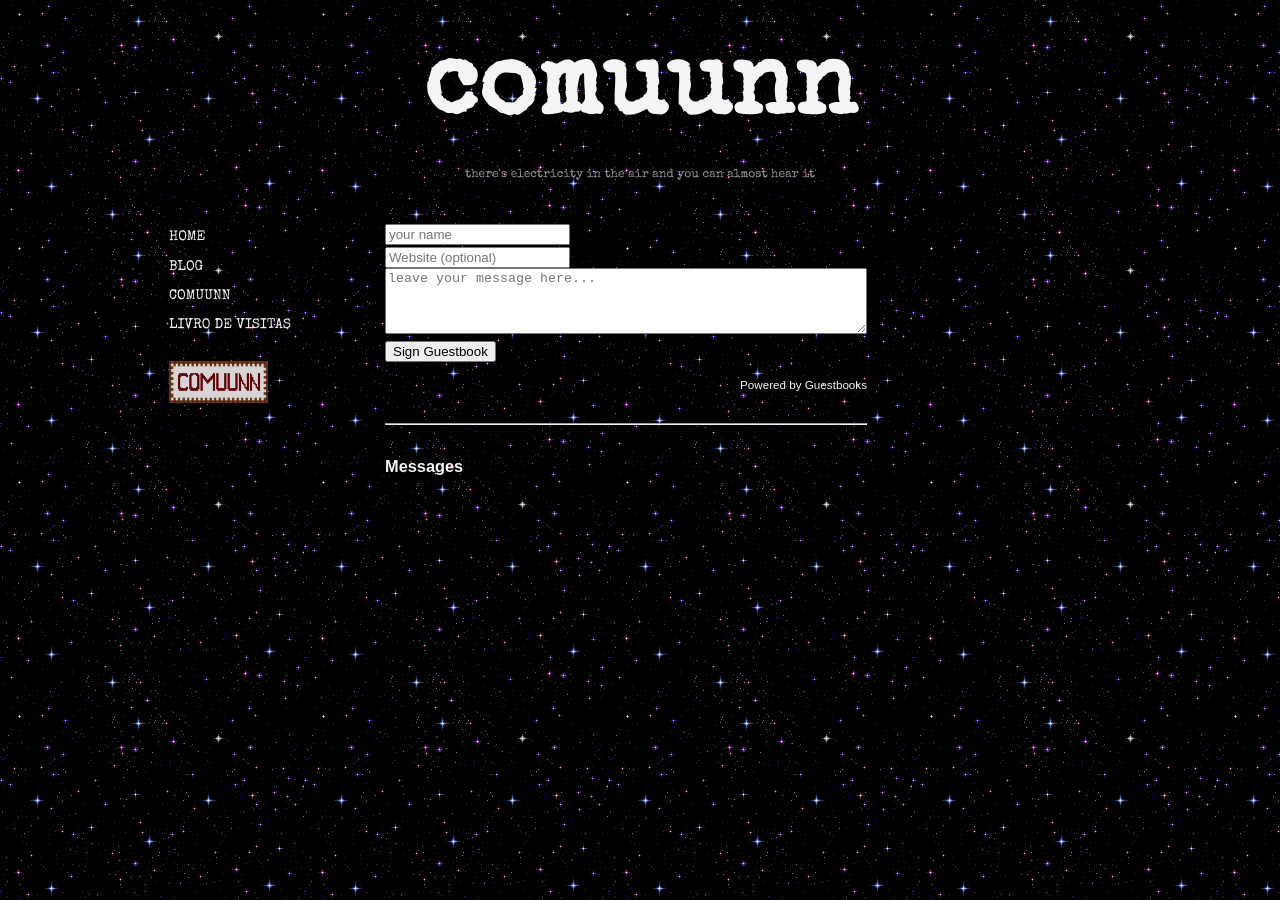
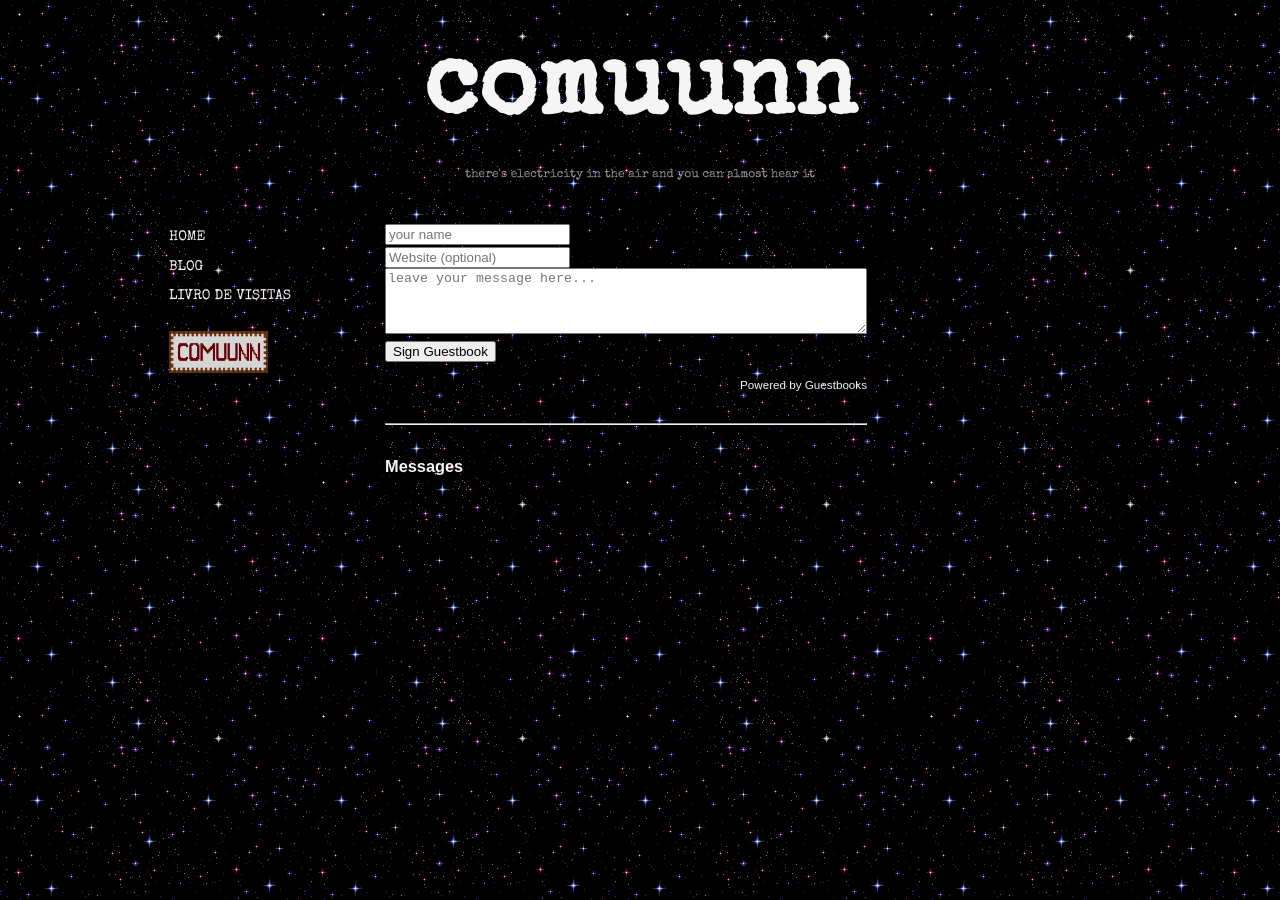
Before and after one commit to guiolhermer/comuunn, a Jekyll site: the page built from guestbook/index.html, in a window 1280 px wide. Built offline with Jekyll 4.4.1, drawn with Linux system fonts in a browser that asks for light colours; some web fonts are replaced; a script that is not in the unit is left out.

Commit message:
fix: comment out comuunn navigation link for cleanup

```diff
--- a/_includes/nav-coluna.html
+++ b/_includes/nav-coluna.html
@@ -2,7 +2,7 @@
   <ul class="lista-navegacao">
     <li><a href="{{ '/' | relative_url }}">home</a></li>
     <li><a href="{{ '/diario/' | relative_url }}">blog</a></li>
-    <li><a href="{{ '/comuunn/' | relative_url }}">comuunn </a></li>
+    <!-- <li><a href="{{ '/comuunn/' | relative_url }}">comuunn </a></li> -->
     <!-- <li><a href="{{ '/galeria/' | relative_url }}">galeria</a></li> -->
     <!-- <li><a href="{{ '/sobre/' | relative_url }}">sobre mim</a></li> -->
     <li><a href="{{ '/guestbook/' | relative_url }}">livro de visitas</a></li>
```
